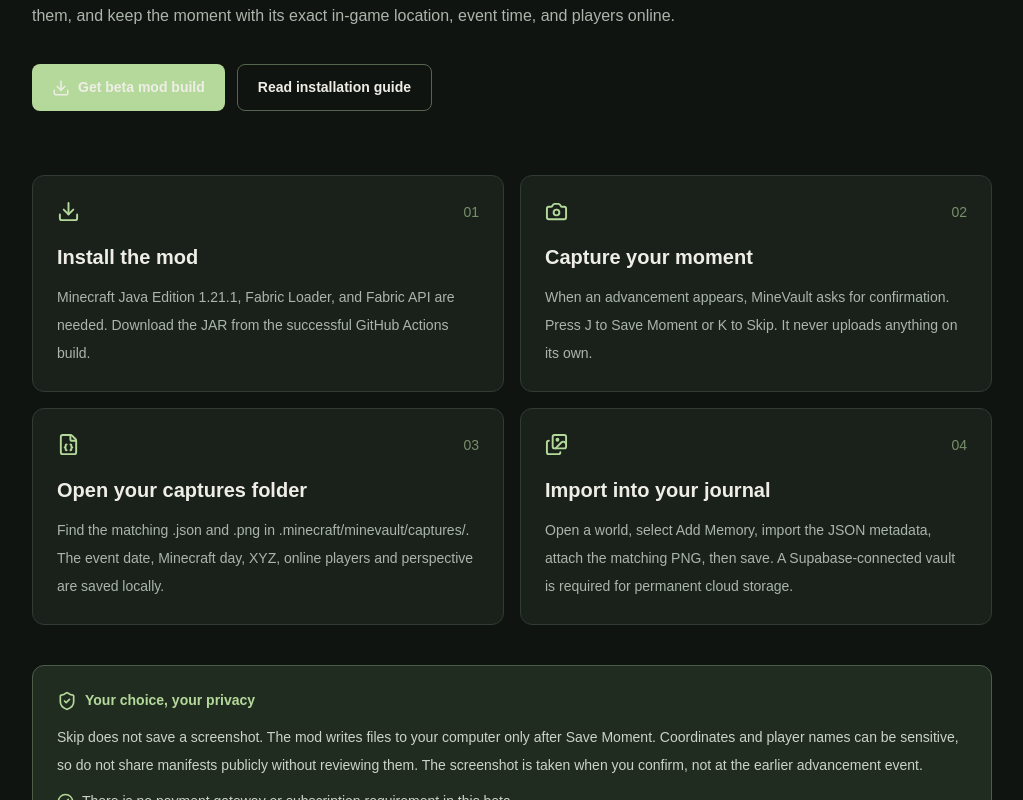
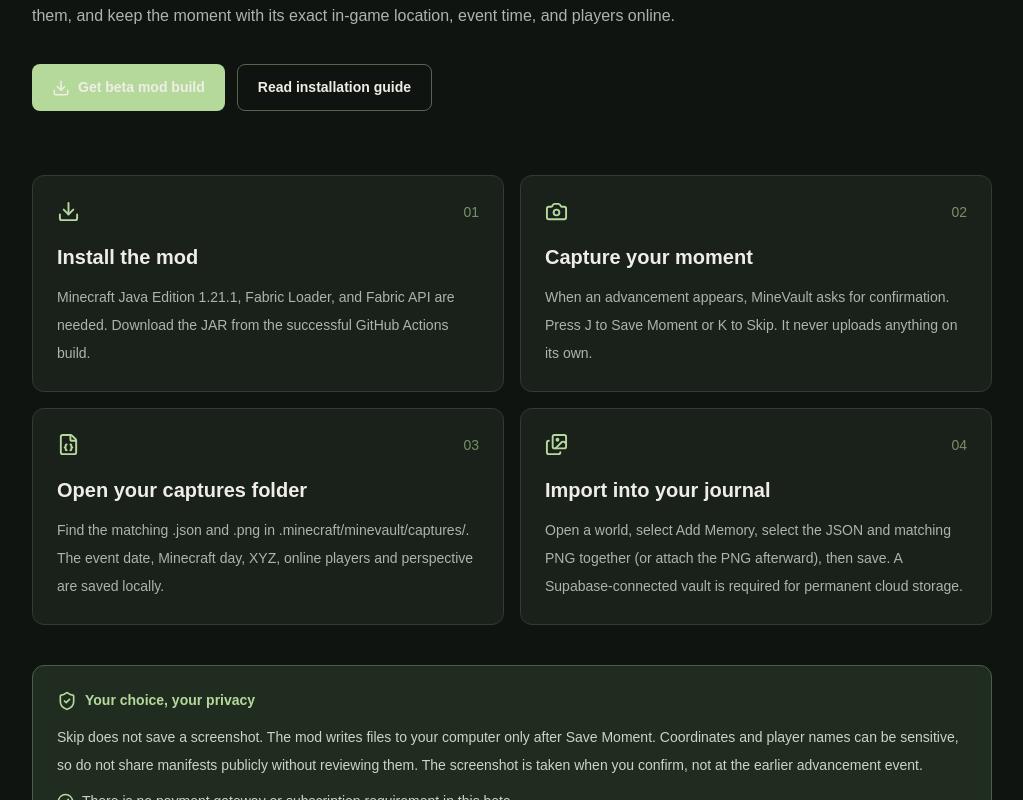
Before and after one commit to zach1241/minevault, a Next.js app: page /beta in a window 1280 px wide. Shown: the part 365-1165 px from the top of the page, without its empty margins (128-1151 px from the left). Built offline with nearby package versions, Linux system fonts and the light colour scheme.

Commit message:
Beta: document combined metadata and screenshot import

```diff
--- a/app/beta/page.tsx
+++ b/app/beta/page.tsx
@@ -10,7 +10,7 @@
   {icon: Download, title: 'Install the mod', copy: 'Minecraft Java Edition 1.21.1, Fabric Loader, and Fabric API are needed. Download the JAR from the successful GitHub Actions build.'},
   {icon: Camera, title: 'Capture your moment', copy: 'When an advancement appears, MineVault asks for confirmation. Press J to Save Moment or K to Skip. It never uploads anything on its own.'},
   {icon: FileJson, title: 'Open your captures folder', copy: 'Find the matching .json and .png in .minecraft/minevault/captures/. The event date, Minecraft day, XYZ, online players and perspective are saved locally.'},
-  {icon: Images, title: 'Import into your journal', copy: 'Open a world, select Add Memory, import the JSON metadata, attach the matching PNG, then save. A Supabase-connected vault is required for permanent cloud storage.'},
+  {icon: Images, title: 'Import into your journal', copy: 'Open a world, select Add Memory, select the JSON and matching PNG together (or attach the PNG afterward), then save. A Supabase-connected vault is required for permanent cloud storage.'},
 ];
 
 export default function BetaPage() {
```
